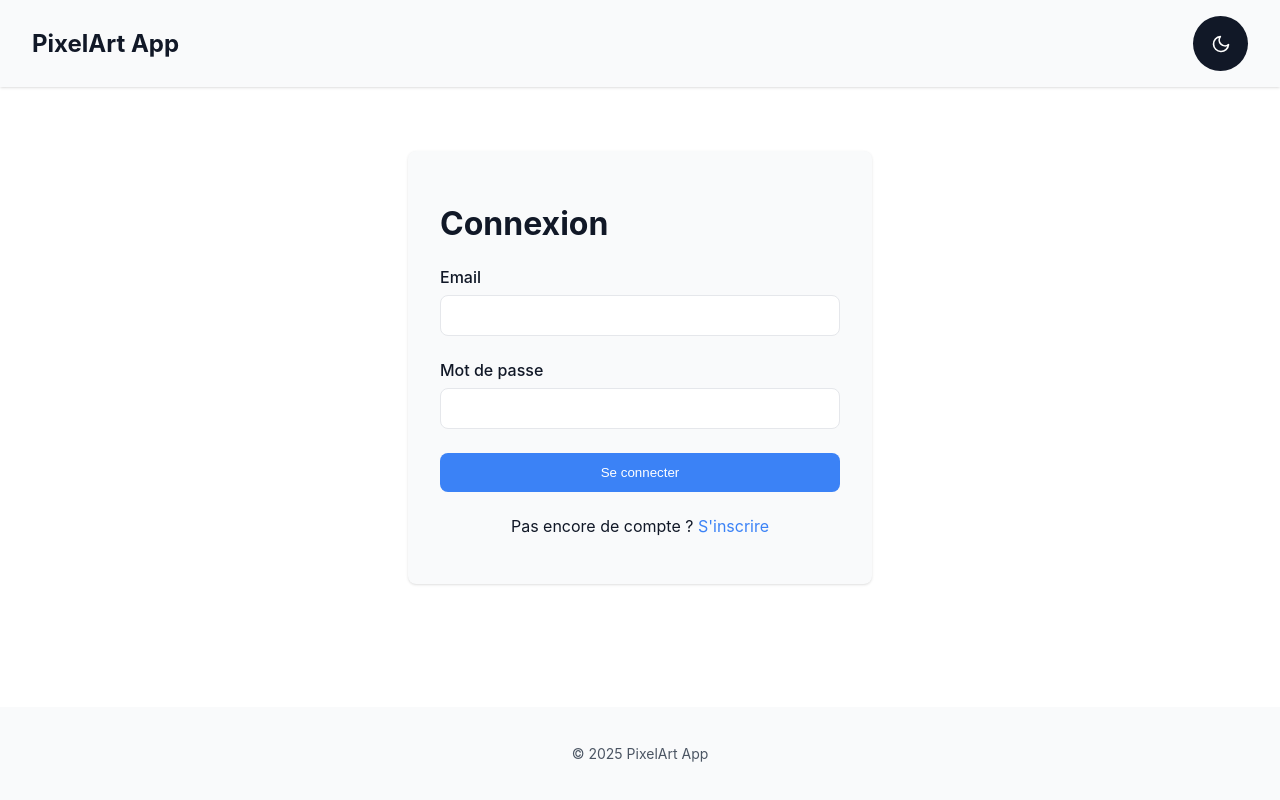
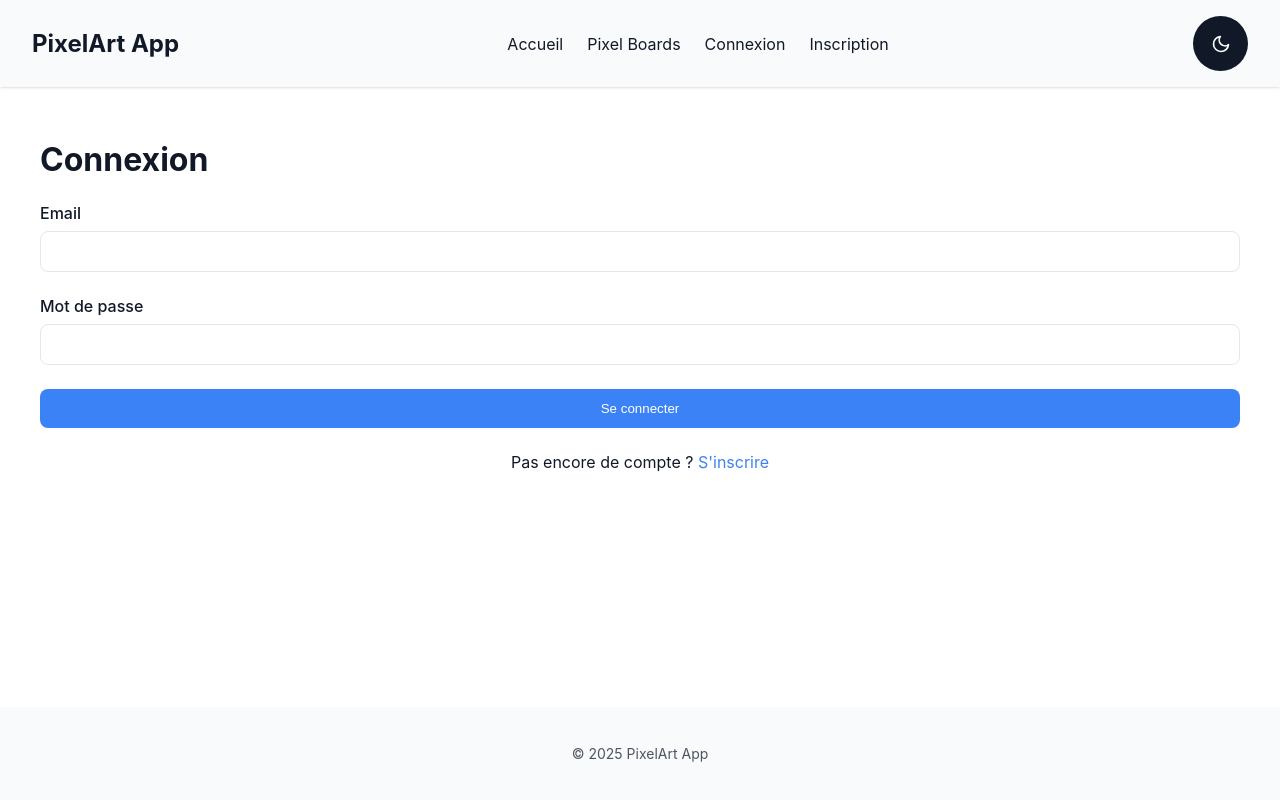
Before and after one commit to florianbrrl/MBDS-Pixel-Art-REACT, a React (Vite) app in the folder frontend/: page /login in a window 1280 px wide. Built offline with nearby package versions, Linux system fonts and the light colour scheme; the HTML template or start-up script is replaced by a standard one.

Commit message:
style(front): correction header pour l'authentification et l'inscription

```diff
--- a/frontend/src/Router.tsx
+++ b/frontend/src/Router.tsx
@@ -2,55 +2,53 @@ import React from 'react';
 import { BrowserRouter, Routes, Route, Navigate } from 'react-router-dom';
 import { AuthProvider } from './contexts/AuthContext';
 
-// Layouts
+// Layout
 import MainLayout from './layouts/MainLayout';
-import AuthLayout from './layouts/AuthLayout';
 
 // Route Protection Components
 import PrivateRoute from './components/routing/PrivateRoute';
 import PublicRoute from './components/routing/PublicRoute';
 
 // Pages
-import Home from './pages/Home/index';
-import Login from './pages/Login/index';
-import Register from './pages/Register/index';
-import PixelBoards from './pages/PixelBoards/index';
-import PixelBoardDetail from './pages/PixelBoardDetail/index';
-import Profile from './pages/Profile/index';
-import Admin from './pages/Admin/index';
-import NotFound from './pages/NotFound/index';
+import Home from './pages/Home';
+import Login from './pages/Login';
+import Register from './pages/Register';
+import PixelBoards from './pages/PixelBoards';
+import PixelBoardDetail from './pages/PixelBoardDetail';
+import Profile from './pages/Profile';
+import Admin from './pages/Admin';
+import NotFound from './pages/NotFound';
 
 const Router: React.FC = () => {
   return (
     <BrowserRouter>
       <AuthProvider>
         <Routes>
-          {/* Routes publiques avec MainLayout */}
+          {/* Toutes les routes utilisent MainLayout */}
           <Route element={<MainLayout />}>
+            {/* Routes publiques */}
             <Route element={<PublicRoute />}>
               <Route path="/" element={<Home />} />
               <Route path="/pixel-boards" element={<PixelBoards />} />
               <Route path="/pixel-boards/:id" element={<PixelBoardDetail />} />
             </Route>
 
-            {/* Routes protégées avec MainLayout */}
+            {/* Routes d'authentification */}
+            <Route element={<PublicRoute restricted />}>
+              <Route path="/login" element={<Login />} />
+              <Route path="/register" element={<Register />} />
+            </Route>
+
+            {/* Routes protégées */}
             <Route element={<PrivateRoute />}>
               <Route path="/profile" element={<Profile />} />
               <Route path="/admin" element={<Admin />} />
             </Route>
+
+            {/* Routes de fallback */}
+            <Route path="/404" element={<NotFound />} />
+            <Route path="*" element={<Navigate to="/404" replace />} />
           </Route>
-
-          {/* Routes d'authentification avec AuthLayout */}
-          <Route element={<AuthLayout />}>
-            <Route element={<PublicRoute restricted />}>
-              <Route path="/login" element={<Login />} />
-              <Route path="/register" element={<Register />} />
-            </Route>
-          </Route>
-
-          {/* Routes de fallback */}
-          <Route path="/404" element={<NotFound />} />
-          <Route path="*" element={<Navigate to="/404" replace />} />
         </Routes>
       </AuthProvider>
     </BrowserRouter>
--- a/frontend/src/layouts/AuthLayout.tsx
+++ /dev/null
@@ -1,28 +0,0 @@
-import React from 'react';
-import { Outlet, Link } from 'react-router-dom';
-import ThemeToggle from '@/components/common/ThemeToggle';
-
-const AuthLayout: React.FC = () => {
-  return (
-    <div className="app">
-      <header className="app-header">
-        <h1>
-          <Link to="/" className="header-link">
-            PixelArt App
-          </Link>
-        </h1>
-        <ThemeToggle className="theme-toggle-button" />
-      </header>
-      <main className="app-main auth-layout">
-        <div className="auth-container">
-          <Outlet />
-        </div>
-      </main>
-      <footer className="app-footer">
-        <p>© 2025 PixelArt App</p>
-      </footer>
-    </div>
-  );
-};
-
-export default AuthLayout;
```
